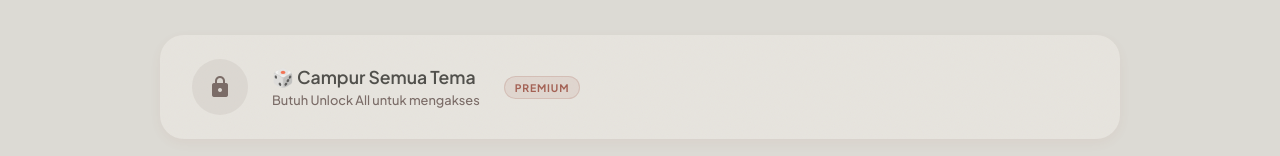
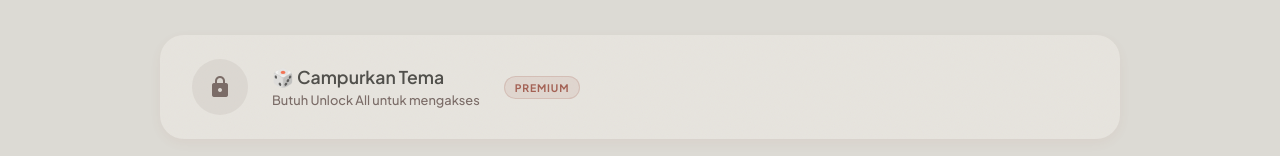
Before and after one commit to ghany-ersa/ceritakita, a Vue app: page /themes in a window 1280 px wide. Shown: the part 176-332 px from the top of the page. Built offline with nearby package versions, Linux system fonts and the light colour scheme.

Commit message:
fix: adjust progress bar position and update theme mix button text for clarity

```diff
--- a/src/components/atoms/ProgressBar.vue
+++ b/src/components/atoms/ProgressBar.vue
@@ -18,7 +18,7 @@ const percentage = computed(() => (props.current / props.total) * 100)
 <style scoped>
 .progress-track {
   position: absolute;
-  top: 64px;
+  top: calc(64px + env(safe-area-inset-top, 0px));
   left: 0;
   right: 0;
   height: 3px;
--- a/src/views/CardSessionView.vue
+++ b/src/views/CardSessionView.vue
@@ -286,12 +286,13 @@ function handleCompleteDare() {
   align-items: center;
   justify-content: center;
   flex-shrink: 0;
+  width: 100%;
 }
 
 /* ── Side buttons (desktop only) ── */
 .desktop-only { display: none; }
 
-@media (min-width: 760px) {
+@media (min-width: 1024px) {
   .desktop-only { display: flex; }
   .mobile-only  { display: none !important; }
 }
--- a/src/views/ThemeSelectionView.vue
+++ b/src/views/ThemeSelectionView.vue
@@ -52,8 +52,8 @@ function selectMix() {
             >{{ hasUnlockAll ? 'casino' : 'lock' }}</span>
           </div>
           <div class="mix-btn__text">
-            <h3 class="mix-btn__title">🎲 Campur Semua Tema</h3>
-            <p class="mix-btn__desc">{{ hasUnlockAll ? 'Pertanyaan acak dari semua tema' : 'Butuh Unlock All untuk mengakses' }}</p>
+            <h3 class="mix-btn__title">🎲 Campurkan Tema</h3>
+            <p class="mix-btn__desc">{{ hasUnlockAll ? 'Pertanyaan acak dari tema' : 'Butuh Unlock All untuk mengakses' }}</p>
           </div>
           <span v-if="!hasUnlockAll" class="mix-btn__badge">Premium</span>
         </button>
```
